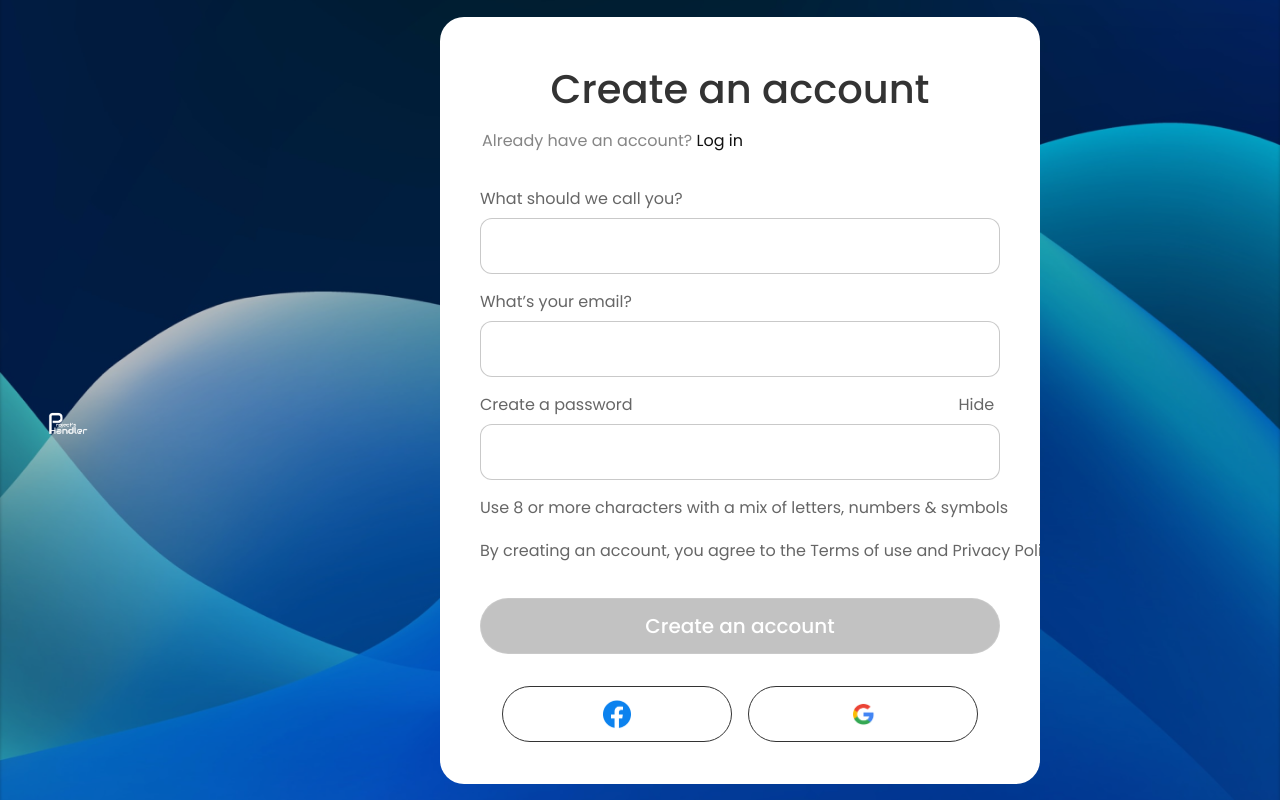
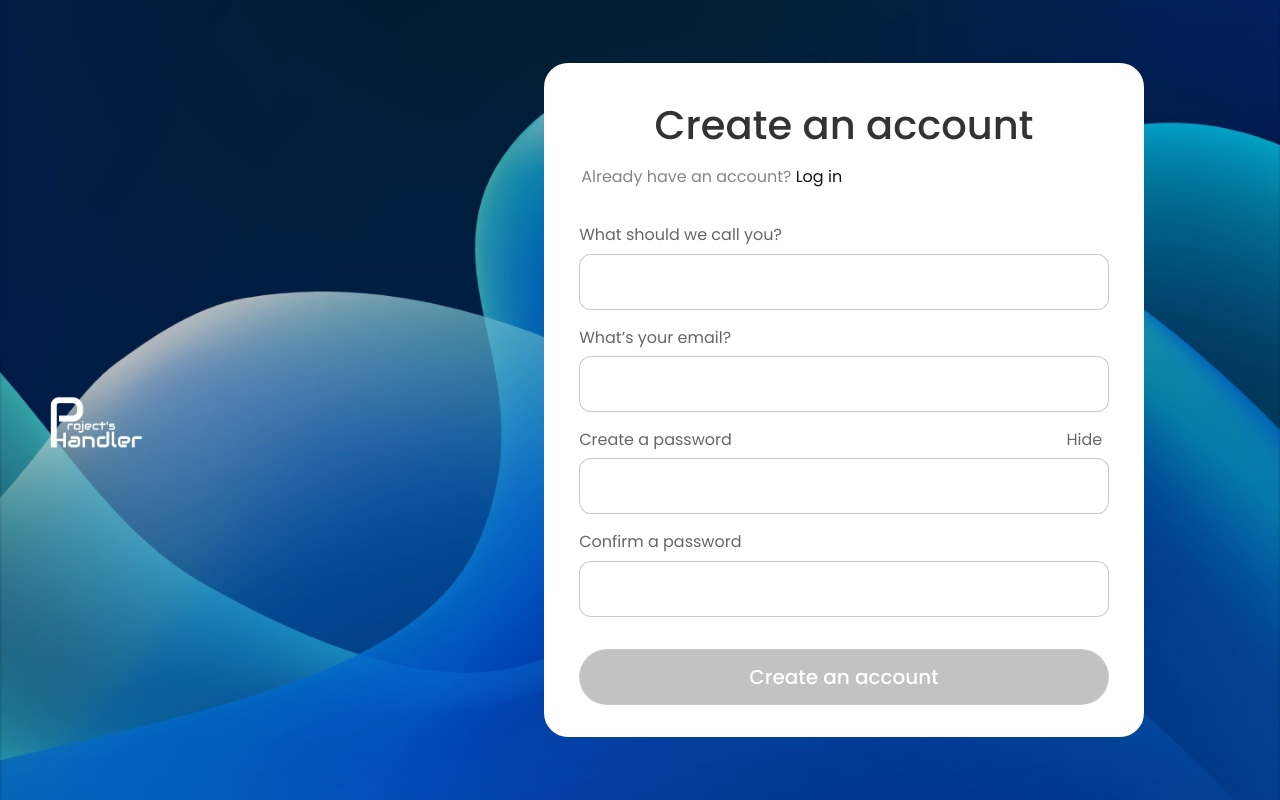
Before and after one commit to balicz3k/Project-s-Handler, a PHP site: page /register in a window 1280 px wide. Run offline with PHP 8.4, Linux system fonts and the light colour scheme; a stand-in replaces the project's code that opens the database connection; some libraries are stand-ins or nearby versions; some web fonts are replaced.

Commit message:
connection to database, working login and refister forms

```diff
--- /dev/null
+++ b/Database.php
@@ -0,0 +1,32 @@
+<?php
+
+require_once 'config.php';
+
+class Database
+{
+    private $username;
+    private $password;
+    private $host;
+    private $database;
+
+    public function __construct()
+    {
+        $this->username = USERNAME;
+        $this->password = PASSWORD;
+        $this->host = HOST;
+        $this->database = DATABASE;
+    }
+
+    public function connect()
+    {
+        try {
+            $connection = new PDO(
+                "pgsql:host=$this->host; port=5432; dbname=$this->database", $this->username, $this->password);
+            $connection->setAttribute(PDO::ATTR_ERRMODE, PDO::ERRMODE_EXCEPTION);
+            return $connection;
+        } catch (PDOException $e) {
+            die("Connection failed: " . $e->getMessage());
+        }
+    }
+
+}
--- a/index.php
+++ b/index.php
@@ -9,5 +9,6 @@ Routing::get('', 'DefaultController');
 Routing::get('boardView', 'DefaultController');
 Routing::get('register', 'DefaultController');
 Routing::post('login', 'SecurityController');
+Routing::post('register', 'SecurityController');
 
 Routing::run($path);
--- a/public/styles/login-register-styles.css
+++ b/public/styles/login-register-styles.css
@@ -5,7 +5,7 @@
       "Source Han Sans CN", sans-serif;
     --main-container-width: 90%;
     --main-container-max-width: 600px;
-    --main-container-padding: 2.625rem 2.5rem;
+    --main-container-padding: 2rem 2.2rem;
     --input-padding: 0.625rem;
     --input-border-radius: 0.25rem;
     --input-border: 0.0625rem solid #ccc;
@@ -72,7 +72,7 @@ button:focus {
     overflow: hidden;
     border-radius: 1.5rem;
     margin-left: 5rem;
-    margin-right: 15rem;
+    margin-right: 8.5rem;
 }
 
 .logo-section {
@@ -83,7 +83,7 @@ button:focus {
     flex: 1;
     margin-top: 3rem;
     margin-left: 3rem;
-    margin-right: 17rem;
+    margin-right: 20rem;
 }
 
 .PH-logo {
@@ -189,15 +189,15 @@ button:focus {
     width: 100%;
 }
 
-.mail-info, .password-info {
+.mail-info, .password-info, .license-info, .password-requirements{
     align-self: stretch;
     flex-shrink: 0;
     position: relative;
     min-width: 0;
-    height: 1.6875rem;
+    height: 1.65rem;
 }
 
-.label, .password-hide-see {
+.label, .password-hide-see, .small-label{
     display: flex;
     align-items: flex-start;
     justify-content: flex-start;
@@ -212,6 +212,13 @@ button:focus {
     line-height: 1.5rem;
     text-align: left;
     white-space: nowrap;
+}
+
+.small-label{
+    font-size: 0.8rem;
+    white-space: normal; /* Allow text to wrap */
+    word-wrap: break-word; /* Break long words */
+    overflow-wrap: break-word; /* Ensure compatibility */
 }
 
 .mail-input, .password-input, .sign-in-button {
--- a/public/views/register.php
+++ b/public/views/register.php
@@ -26,7 +26,7 @@
         <form class="login-form" action="/register" method="POST">
             <div class="email-input-frame">
                 <div class="mail-info"><span class="label">What should we call you?</span></div>
-                <input type="text" name="login" class="mail-input" required>
+                <input type="text" name="nickname" class="mail-input" required>
             </div>
             <div class="email-input-frame">
                 <div class="mail-info"><span class="label">What’s your email?</span></div>
@@ -39,8 +39,12 @@
                 </div>
                 <input type="password" name="password" class="password-input" required>
             </div>
-            <div class="mail-info"><span class="label">Use 8 or more characters with a mix of letters, numbers & symbols</span></div>
-            <div class="mail-info"><span class="label">By creating an account, you agree to the Terms of use and Privacy Policy.</span></div>
+            <div class="password-input-frame">
+                <div class="password-info">
+                    <span class="label">Confirm a password</span>
+                </div>
+                <input type="password" name="re-password" class="password-input" required>
+            </div>
             <div class="messages">
                 <?php
                 if(isset($messages)){
@@ -54,14 +58,6 @@
                 <span class="sign-up">Create an account</span>
             </button>
         </form>
-        <div class="social-media-buttons">
-            <button class="facebook-button">
-                <img class="facebook-social-icon" src="/public/assets/facebook-logo.png" alt="Facebook">
-            </button>
-            <button class="google-button">
-                <img class="google-social-icon" src="/public/assets/google-logo.png" alt="Google">
-            </button>
-        </div>
     </div>
 </div>
 </body>
--- a/src/controllers/SecurityController.php
+++ b/src/controllers/SecurityController.php
@@ -1,15 +1,14 @@
 <?php
-
-use models\User;
 
 require_once 'AppController.php';
 require_once __DIR__ .'/../models/User.php';
+require_once __DIR__ .'/../repository/UserRepository.php';
 
 class SecurityController extends AppController {
 
     public function login()
     {
-        $user = new User('baliczek_10@vp.pl', 'admin', 'Johnny', 'Snow');
+        session_start();
 
         if (!$this->isPost()) {
             return $this->render('login');
@@ -18,15 +17,74 @@ class SecurityController extends AppController {
         $email = $_POST['email'];
         $password = $_POST['password'];
 
+        $user = (new UserRepository())->getUser($email);
+
+        if(!$user) {
+            return $this->render('login', ['messages' => ['User with this email not exist!']]);
+        }
+
         if ($user->getEmail() !== $email) {
             return $this->render('login', ['messages' => ['User with this email not exist!']]);
         }
 
-        if ($user->getPassword() !== $password) {
+        if (!password_verify($password, $user->getPassword())) {
             return $this->render('login', ['messages' => ['Wrong password!']]);
         }
+
+        $_SESSION['loggedin'] = true;
+        $_SESSION['user_email'] = $user->getEmail();
 
         $url = "http://$_SERVER[HTTP_HOST]";
         header("Location: {$url}/boardView");
     }
+
+    public function register()
+    {
+        if (!$this->isPost()) {
+            return $this->render('register');
+        }
+
+        $nickname = $_POST["nickname"] ??"";
+        $email = $_POST['email'] ?? '';
+        $password = $_POST['password'] ?? '';
+        $confirmPassword = $_POST['re-password'] ?? '';
+
+        $userRepository = new UserRepository();
+
+        if ($userRepository->getUser($email)) {
+            return $this->render('register', ['messages' => ['User already exists!']]);
+        }
+
+        if(!$this->isValidEmail($email)) {
+            return $this->render('register', ['messages' => ['Invalid email address!']]);
+        }
+
+        if ($password !== $confirmPassword) {
+            return $this->render('register', ['messages' => ['Passwords do not match!']]);
+        }
+
+        if (!$this->isStrongPassword($password)) {
+            return $this->render('register', ['messages' => ['Password must be at least 8 characters long, contain at least one uppercase letter, one lowercase letter, one number, and one special character!']]);
+        }
+
+        $user = new User($email, password_hash($password, PASSWORD_DEFAULT), $nickname);
+        $userRepository->createUser($user);
+
+        session_start();
+        session_regenerate_id();
+        $_SESSION['loggedin'] = true;
+        $_SESSION['user_email'] = $user->getEmail();
+
+        header("Location: /login");
+        exit;
+    }
+
+    private function isValidEmail(string $email): bool
+    {
+        return filter_var($email, FILTER_VALIDATE_EMAIL);
+    }
+    private function isStrongPassword(string $password): bool
+    {
+        return preg_match('/^(?=.*[a-z])(?=.*[A-Z])(?=.*\d)(?=.*(_|[^\w])).+$/', $password);
+    }
 }
--- a/src/models/User.php
+++ b/src/models/User.php
@@ -1,24 +1,19 @@
 <?php
-
-namespace models;
 
 class User
 {
     private $password;
-    private $name;
-    private $surname;
+    private $nickname;
     private $email;
 
     public function __construct(
         string $email,
         string $password,
-        string $name,
-        string $surname
+        string $nickname
     ) {
         $this->email = $email;
         $this->password = $password;
-        $this->name = $name;
-        $this->surname = $surname;
+        $this->nickname = $nickname;
     }
 
     public function getEmail(): string
@@ -30,4 +25,9 @@ class User
     {
         return $this->password;
     }
+
+    public function getNickname()
+    {
+        return $this->nickname;
+    }
 }
--- /dev/null
+++ b/src/repository/Repository.php
@@ -0,0 +1,12 @@
+<?php
+
+require_once __DIR__.'/../../Database.php';
+class Repository
+{
+    protected $database;
+
+    public function __construct()
+    {
+        $this->database = new Database();
+    }
+}
--- /dev/null
+++ b/src/repository/UserRepository.php
@@ -0,0 +1,45 @@
+<?php
+
+require_once 'Repository.php';
+require_once __DIR__.'/../models/User.php';
+class UserRepository extends Repository
+{
+    public function getUser(string $email): ?User
+    {
+        $statement = $this->database->connect()->prepare(
+            'SELECT * FROM public.users WHERE email = :email');
+        $statement->bindParam(':email', $email, PDO::PARAM_STR);
+        $statement->execute();
+
+        $user = $statement->fetch(PDO::FETCH_ASSOC);
+
+        if(!$user)
+        {
+            return null;
+        }
+
+        return new User(
+            $user['email'],
+            $user['password'],
+            $user['nickname']
+        );
+    }
+
+    public function createUser(User $user): void
+    {
+        $statement = $this->database->connect()->prepare('
+            INSERT INTO public.users (nickname, email, password)
+            VALUES (:nickname, :email, :password)
+        ');
+
+        $email = $user->getEmail();
+        $password = $user->getPassword();
+        $nickname = $user->getNickname();
+
+        $statement->bindParam(':email', $email, PDO::PARAM_STR);
+        $statement->bindParam(':password', $password, PDO::PARAM_STR);
+        $statement->bindParam(':nickname', $nickname, PDO::PARAM_STR);
+
+        $statement->execute();
+    }
+}
```
Also changed, not shown: docker-compose.yml (+17 -2 lines), 2 other files.
